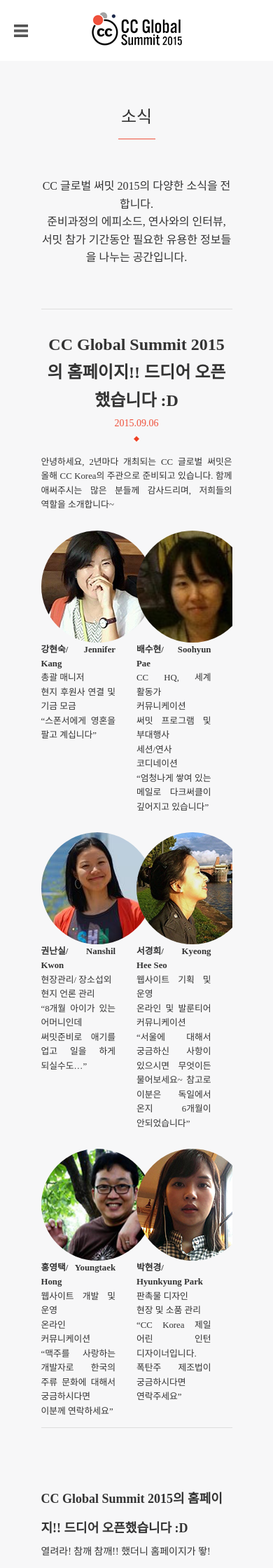
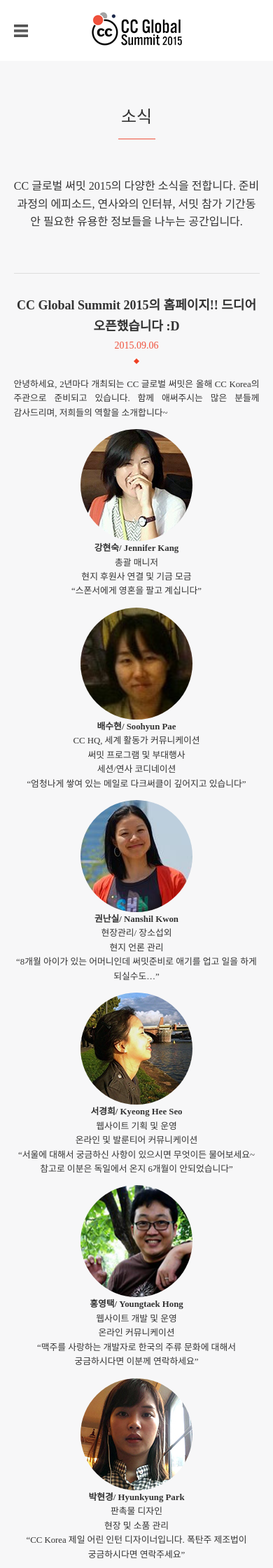
Before and after one commit to creativecommonskorea/2015-global-summit, a Jekyll site: the page built from _posts/2015-09-06-CC-Global-Summit-2015의-홈페이지-드디어-오픈했습니다!.markdown, in a window 390 px wide. Shown: the top 2240 px of the page at 70% size. Built offline with Jekyll 4.4.1, drawn with Linux system fonts in a browser that asks for light colours; nearby versions of some CDN libraries.

Commit message:
main style

```diff
--- a/_layouts/post.html
+++ b/_layouts/post.html
@@ -8,7 +8,7 @@ layout: base
 
         <div class="guide_bar_33"></div>
         <div class="head_description">
-            CC 글로벌 써밋 2015의 다양한 소식을 전합니다. <br/>
+            CC 글로벌 써밋 2015의 다양한 소식을 전합니다. <br class="nobr"/>
             준비과정의 에피소드, 연사와의 인터뷰, 서밋 참가 기간동안 필요한 유용한 정보들을 나누는 공간입니다.
         </div>
     </section>
--- a/css/main.css
+++ b/css/main.css
@@ -1233,6 +1233,9 @@ a {
     border-bottom: 1px solid #dedede;
     width: 70%;
     overflow: auto; }
+    @media screen and (max-width: 1000px) {
+      .newsboard_wrap article {
+        width: 90%; } }
     .newsboard_wrap article .latest_article_top {
       text-align: center;
       margin: 30px 0 15px 0; }
@@ -1240,6 +1243,10 @@ a {
         font-size: 24px;
         line-height: 40px;
         font-weight: bold; }
+        @media screen and (max-width: 1000px) {
+          .newsboard_wrap article .latest_article_top .title {
+            font-size: 1.125em;
+            line-height: 30px; } }
       .newsboard_wrap article .latest_article_top .timestamp {
         font-size: 14px;
         color: #ef513c;
@@ -1264,18 +1271,24 @@ a {
       .newsboard_wrap article .latest_article_contents .content_text .img_center {
         text-align: center; }
       .newsboard_wrap article .latest_article_contents .content_text .person {
-        float: left;
-        width: calc(50% - 30px);
+        text-align: center;
+        width: 100%;
         margin-right: 30px; }
         .newsboard_wrap article .latest_article_contents .content_text .person > img {
           width: 160px;
           height: 160px;
           border-radius: 80px;
-          float: left;
           vertical-align: middle;
-          margin-right: 10px; }
+          margin-right: calc(50% + 80px);
+          display: inline-block;
+          margin-left: calc(50% - 80px); }
   .newsboard_wrap section {
     width: 70%; }
+    @media screen and (max-width: 1000px) {
+      .newsboard_wrap section {
+        width: 90%; }
+        .newsboard_wrap section br.nobr {
+          display: none; } }
     .newsboard_wrap section .article_list {
       margin: 60px 0; }
       .newsboard_wrap section .article_list .article_box {
@@ -1316,7 +1329,7 @@ a {
           .newsboard_wrap section .article_list .article_box .abstract_contents .title {
             font-size: 18px;
             font-weight: bold;
-            line-height: 42px; }
+            line-height: 27px; }
           .newsboard_wrap section .article_list .article_box .abstract_contents .abstract_text {
             width: 97%;
             font-size: 14px;
```
Also changed, not shown: css/newsboard.scss (+20 -5 lines).
